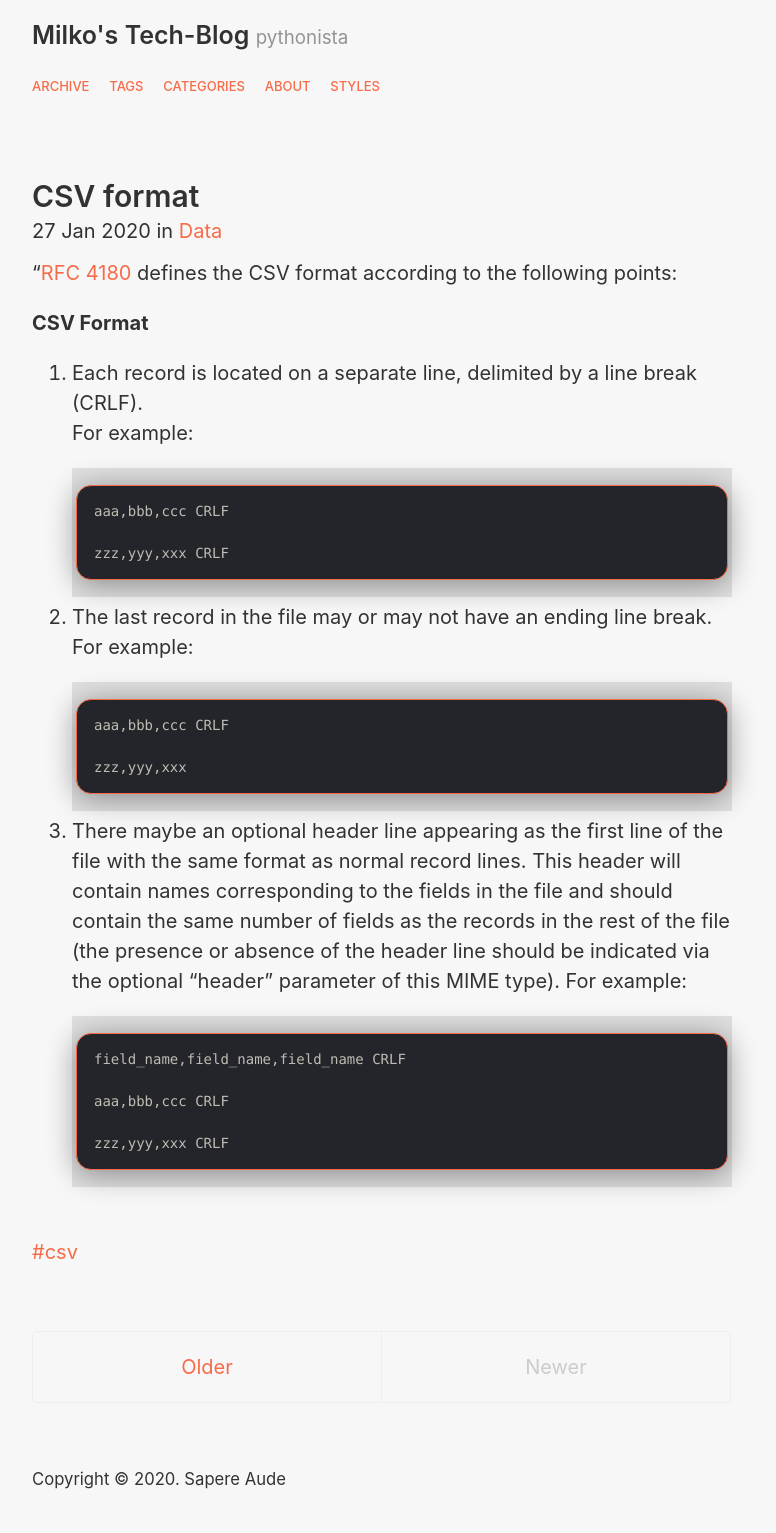
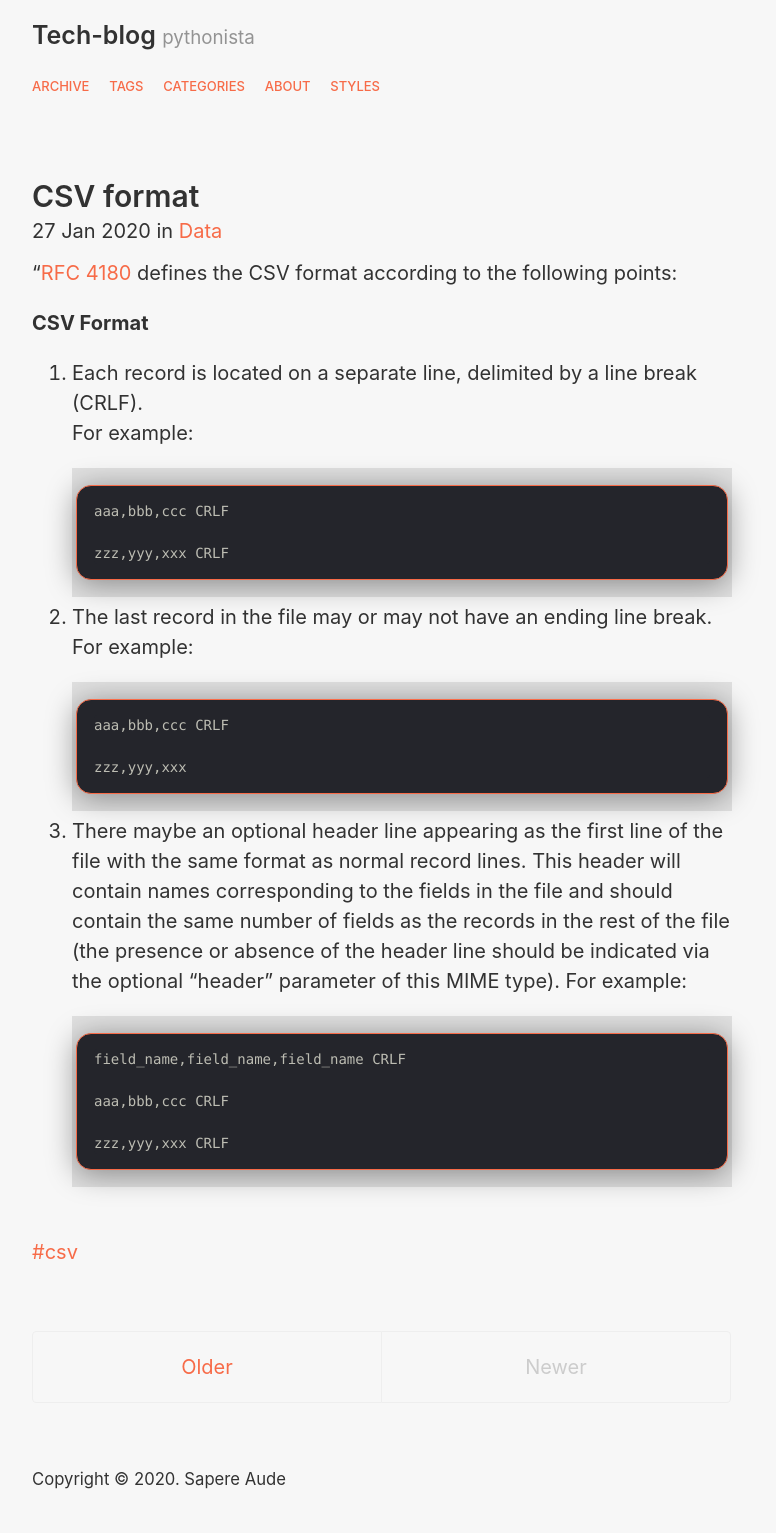
Before and after one commit to Milko-R/Milko-R.github.io, a Jekyll site: the page built from index.html, in a window 1280 px wide. Shown: the whole page, without its empty margins (258-1034 px from the left). Built offline with Jekyll 4.4.1, drawn with Linux system fonts in a browser that asks for light colours; the list of posts is cut into pages by our own code.

Commit message:
Update _config.yml

```diff
--- a/_config.yml
+++ b/_config.yml
@@ -1,5 +1,5 @@
 # Setup
-title: Milko's Tech-Blog
+title: Tech-blog
 tagline: pythonista
 url: https://noir.essentialenemy.com
 paginate: 1
```
